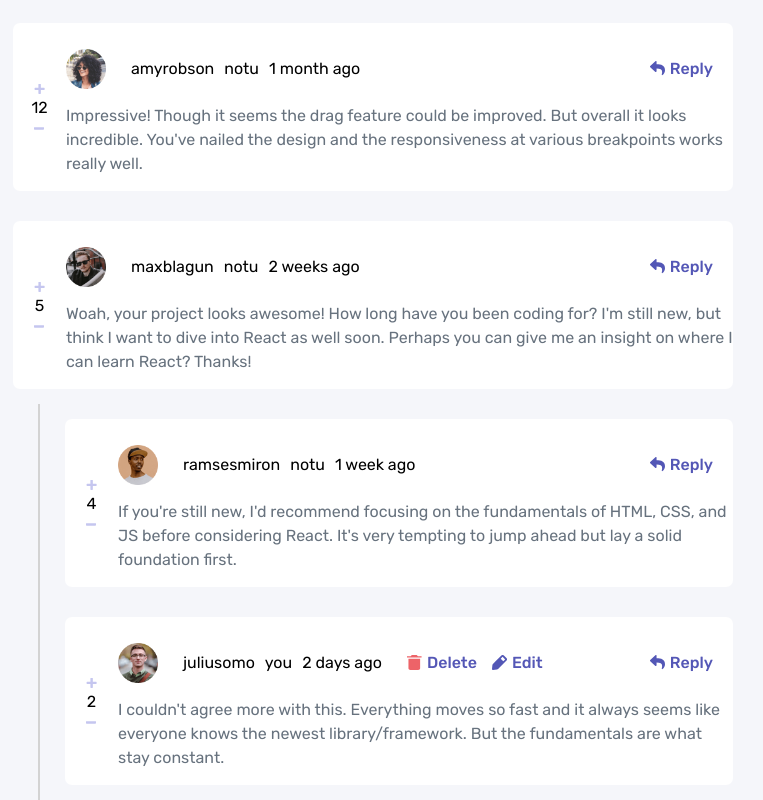
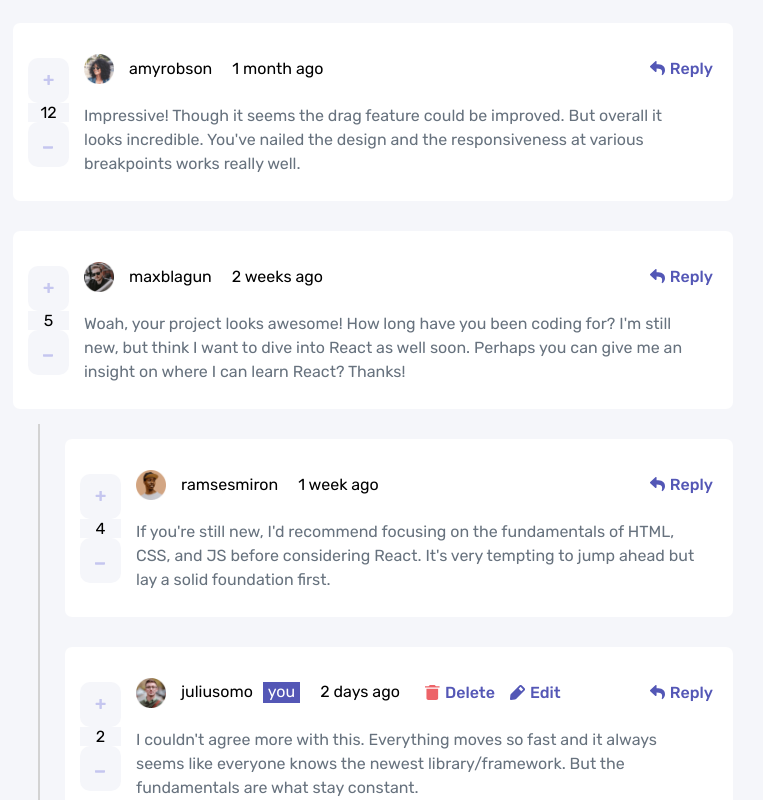
Before and after one commit to Berkeleyvh24/interactive-comments-section-main, a React (Vite) app: page / in a window 1280 px wide. Shown: the top 800 px of the page, without its empty margins (267-1030 px from the left). Built offline with nearby package versions, Linux system fonts and the light colour scheme; the HTML template or start-up script is replaced by a standard one.

Commit message:
fix final css

```diff
--- a/src/Components/Comment.tsx
+++ b/src/Components/Comment.tsx
@@ -89,9 +89,9 @@ export default function CommentComponent({
             <div className="inner-comment-tags-text">
               <span>{comment.user.username}</span>
               {activeUserName === comment.user.username ? (
-                <span>you</span>
+                <span id="inner-comment-tags-you">you</span>
               ) : (
-                <span>notu</span>
+                <span></span>
               )}
               <span>{comment.createdAt}</span>
             </div>
--- a/src/Components/comment.css
+++ b/src/Components/comment.css
@@ -31,8 +31,20 @@
     align-items: center;
     justify-content: center;
     button{
+        cursor: pointer;
+        border-radius: 10px;
         border: none;
         background-color: transparent;
+        padding: 15px;
+        background-color: var(--very-light-gray);
+    }
+    span{
+        width: 100%;
+        text-align: center;
+        background-color:var(--very-light-gray);
+    }
+
+    button:first-child{
 
     }
 }
@@ -41,7 +53,7 @@
     flex: 1;
     display: flex;
     flex-direction: column;
-    padding-bottom: 15px;
+    padding-bottom: 25px;
 }
 
 .inner-comment-tags{
@@ -52,15 +64,20 @@
     gap: 10px;
 
     img{
-        width: 40px;
+        width: 30px;
     }
 
     .inner-comment-tags-text{
         display: flex;
         flex-direction: row;
-        margin-left: 10px;
         span{
             margin: 0px 5px;
+        }
+        #inner-comment-tags-you{
+            background-color: var(--moderate-blue);
+            padding: 0px 5px 2px 5px;
+            color: white;
+            margin-right: 15px;
         }
     }
 
@@ -81,6 +98,7 @@
         }
     } */
 }
+
 
 .inner-comment-tags .inner-comment-tags-reply{
     display: flex;
@@ -104,6 +122,7 @@
     font-size: 16px;
     line-height: 1.5em;
     overflow: hidden;
+    padding-right: 35px;
 }
 
 .inner-comment-edit-delete{
```
